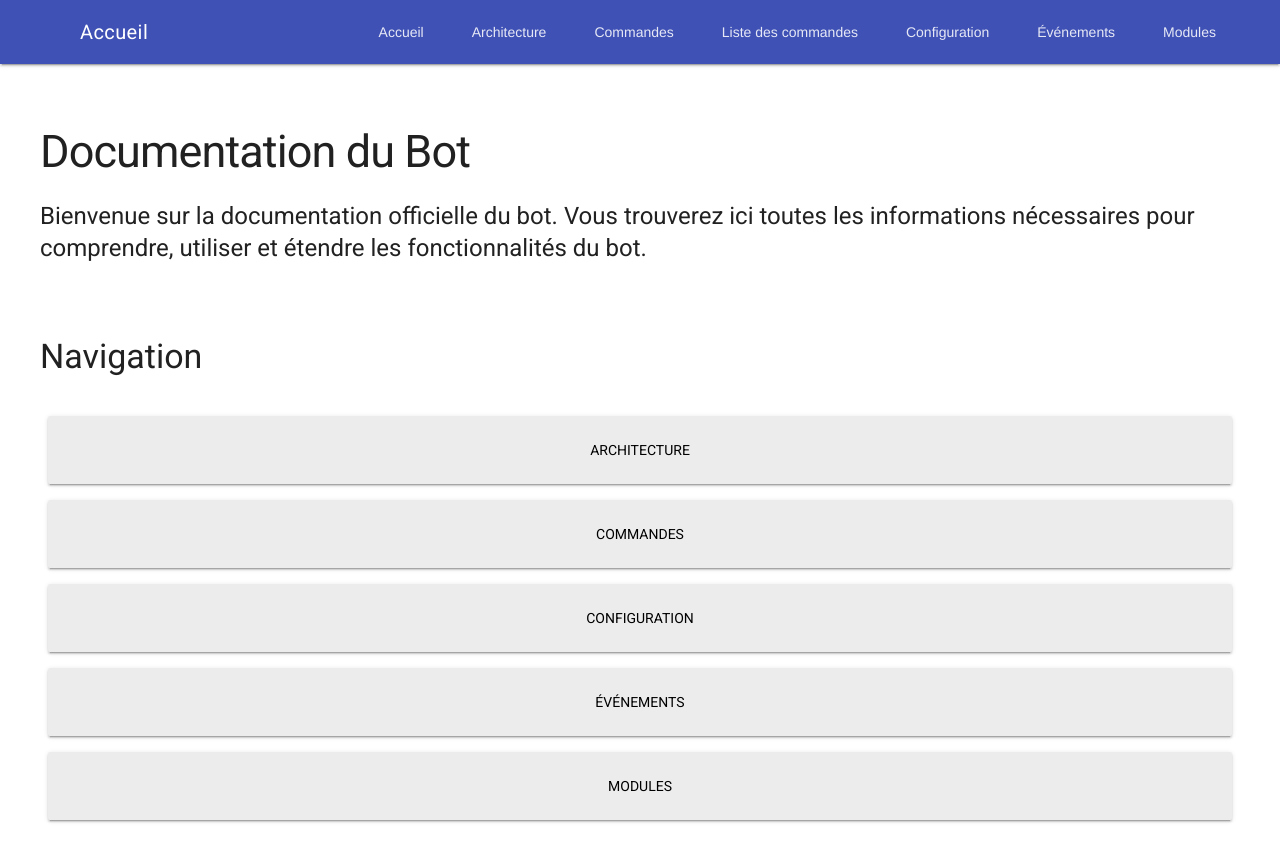
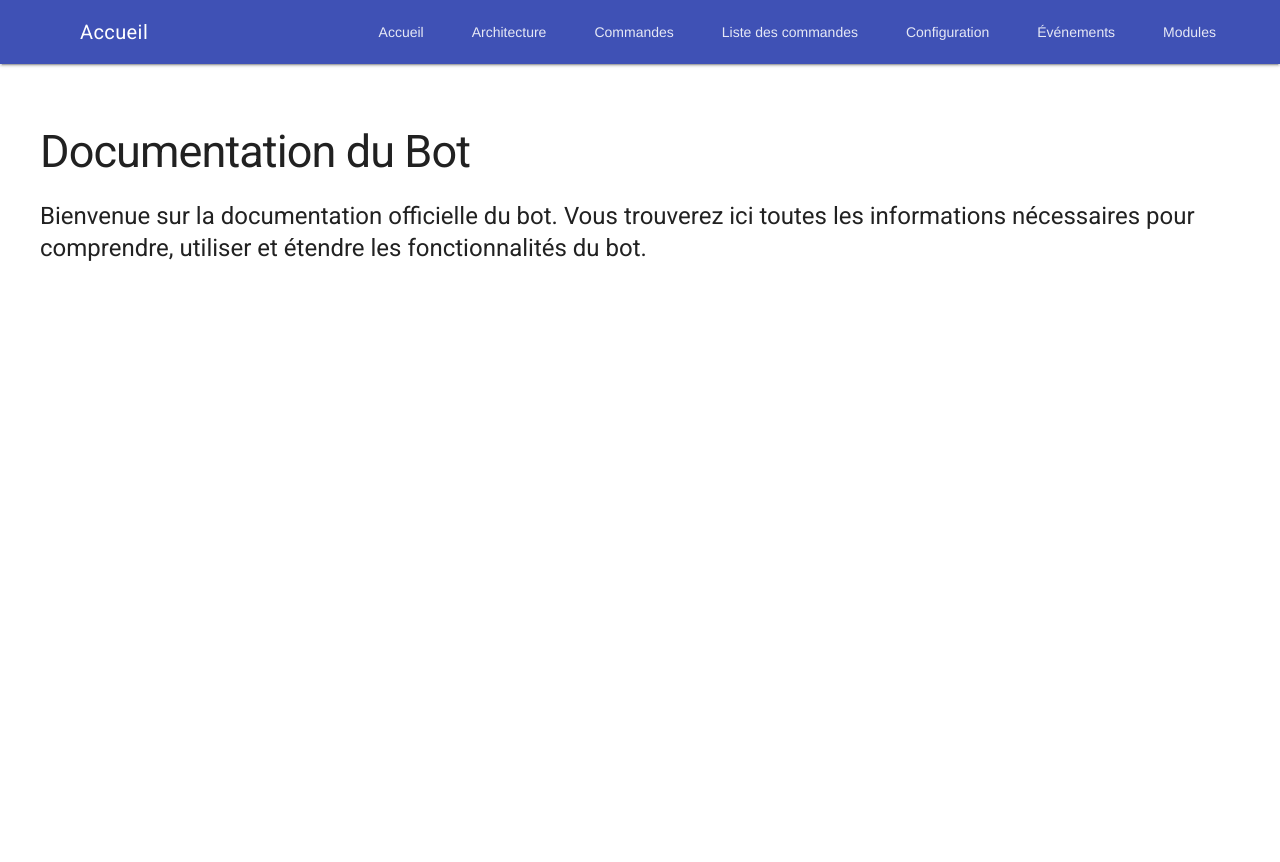
Before and after one commit to suissard/multibot, a Jekyll site: the page built from docs/index.md, in a window 1280 px wide. Shown: the top 862 px of the page. Built offline with Jekyll 4.4.1, drawn with Linux system fonts in a browser that asks for light colours.

Commit message:
Update index.md

```diff
--- a/docs/index.md
+++ b/docs/index.md
@@ -11,26 +11,3 @@ layout: default
     </p>
   </div>
 </div>
-
-<div class="mdl-grid">
-  <div class="mdl-cell mdl-cell--12-col">
-    <h2 class="mdl-typography--display-1">Navigation</h2>
-    <ul class="mdl-list">
-      <li class="mdl-list__item">
-        <a href="{% link architecture.md %}" class="mdl-button mdl-js-button mdl-button--raised mdl-js-ripple-effect">Architecture</a>
-      </li>
-      <li class="mdl-list__item">
-        <a href="{% link commands.md %}" class="mdl-button mdl-js-button mdl-button--raised mdl-js-ripple-effect">Commandes</a>
-      </li>
-      <li class="mdl-list__item">
-        <a href="{% link configuration.md %}" class="mdl-button mdl-js-button mdl-button--raised mdl-js-ripple-effect">Configuration</a>
-      </li>
-      <li class="mdl-list__item">
-        <a href="{% link events.md %}" class="mdl-button mdl-js-button mdl-button--raised mdl-js-ripple-effect">Événements</a>
-      </li>
-      <li class="mdl-list__item">
-        <a href="{% link modules.md %}" class="mdl-button mdl-js-button mdl-button--raised mdl-js-ripple-effect">Modules</a>
-      </li>
-    </ul>
-  </div>
-</div>
```
